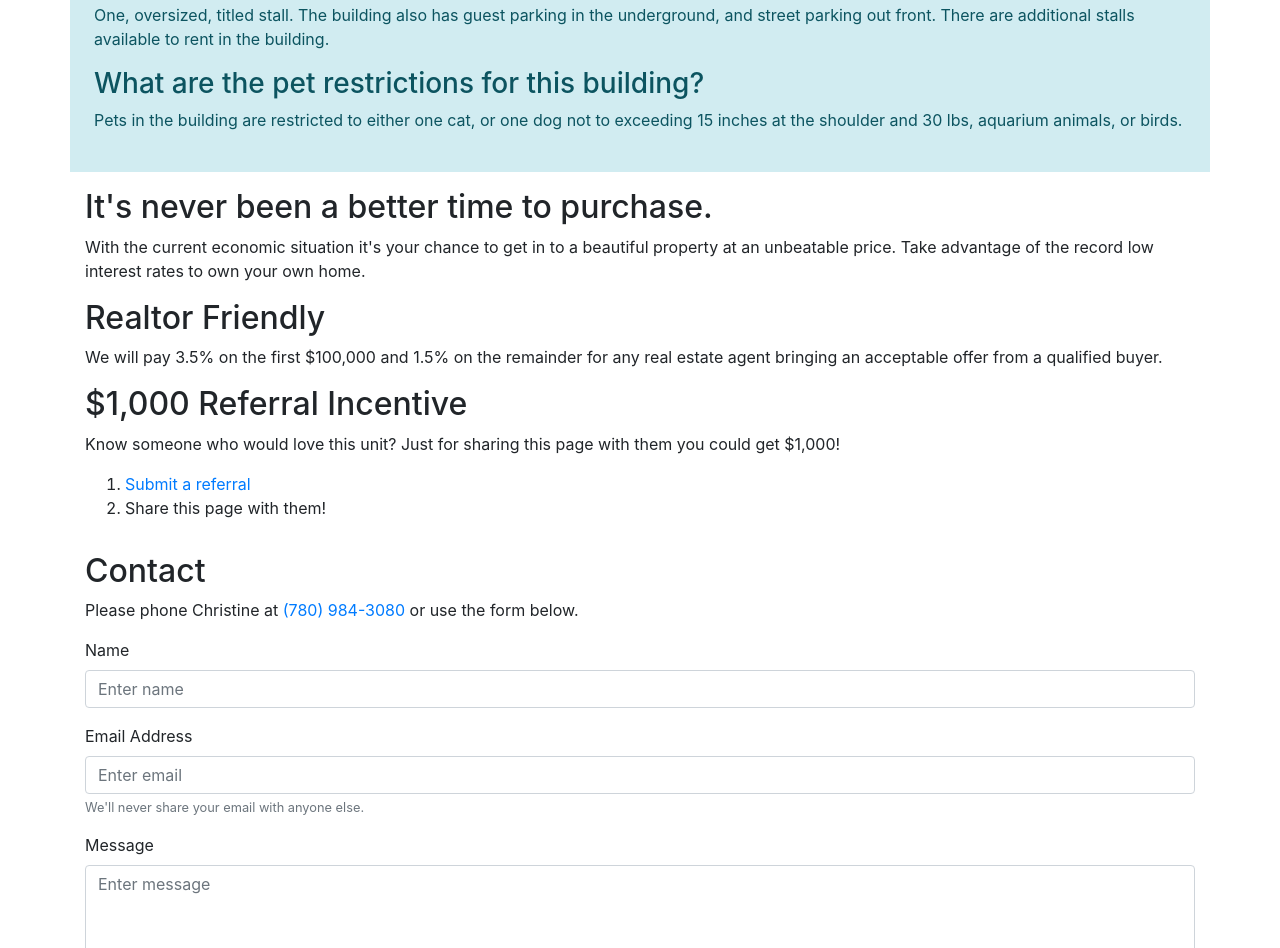
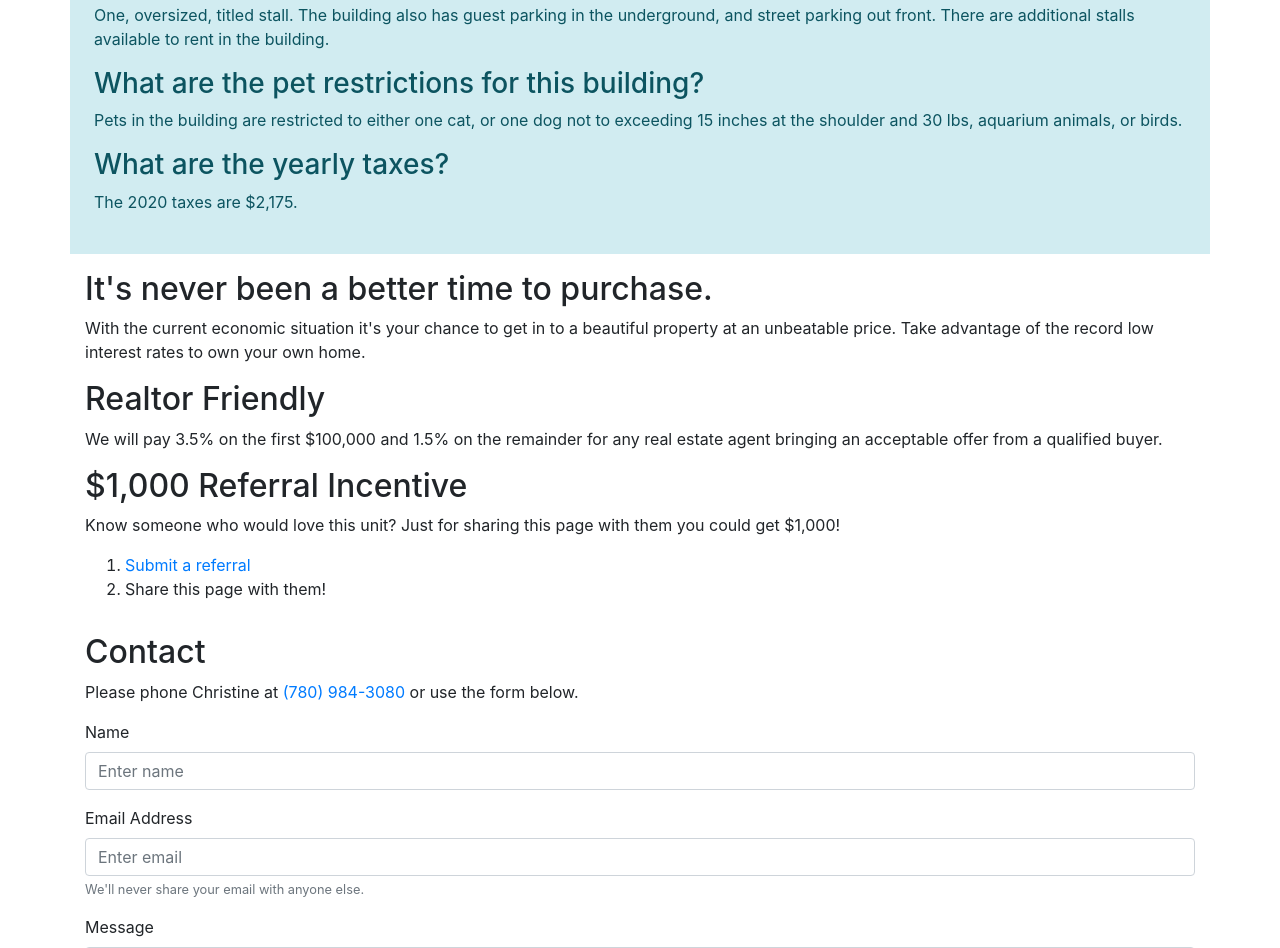
Before and after one commit to ChristineShaffer/condo-listing, a website: page public/index.html in a window 1280 px wide. Shown: the part 2322-3270 px from the top of the page. Drawn offline with nearby package versions, Linux system fonts and the light colour scheme.

Commit message:
Added yearly tax amount.

```diff
--- a/public/index.html
+++ b/public/index.html
@@ -200,6 +200,8 @@
                     Pets in the building are restricted to either one cat, or one dog not to exceeding 15 inches at the
                     shoulder and 30 lbs, aquarium animals, or birds.
                 </p>
+                <h3>What are the yearly taxes?</h3>
+                <p>The 2020 taxes are $2,175.</p>
             </div>
 
             <div class="col-12 my-3">
```
